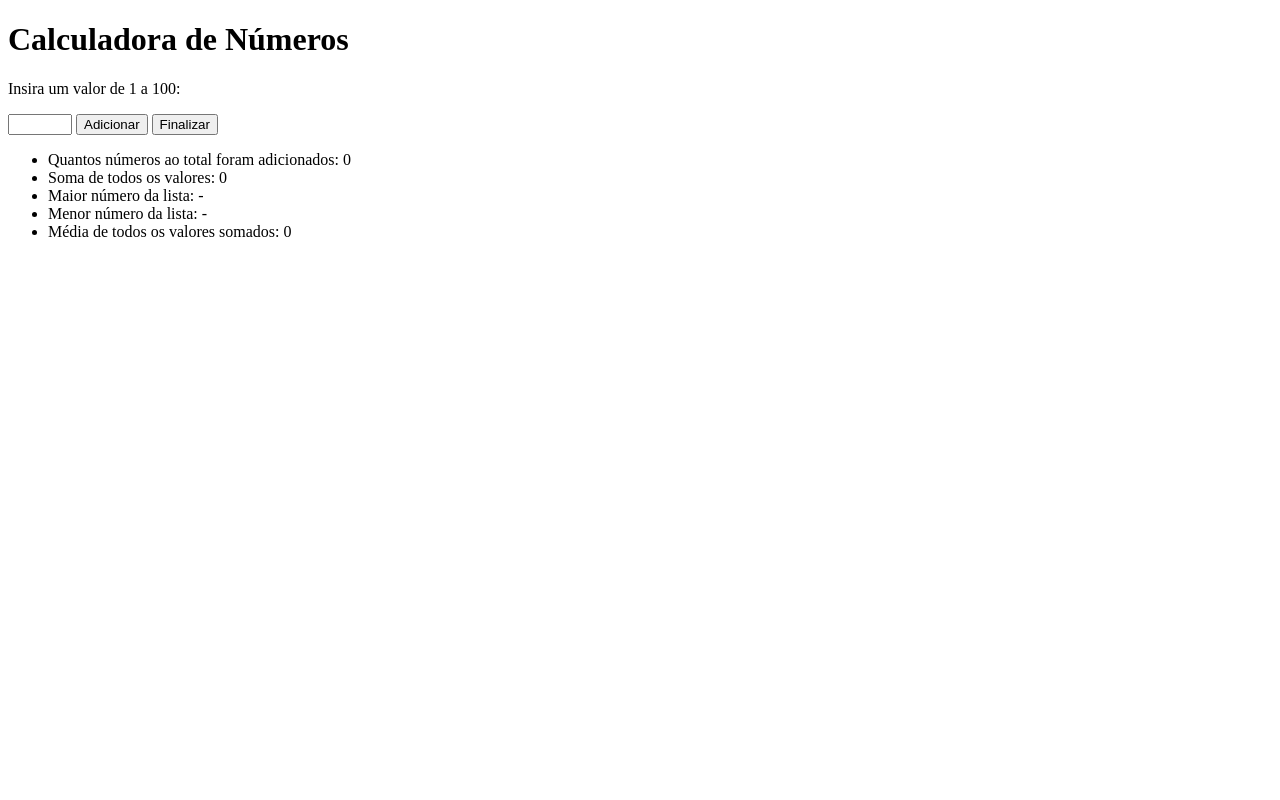
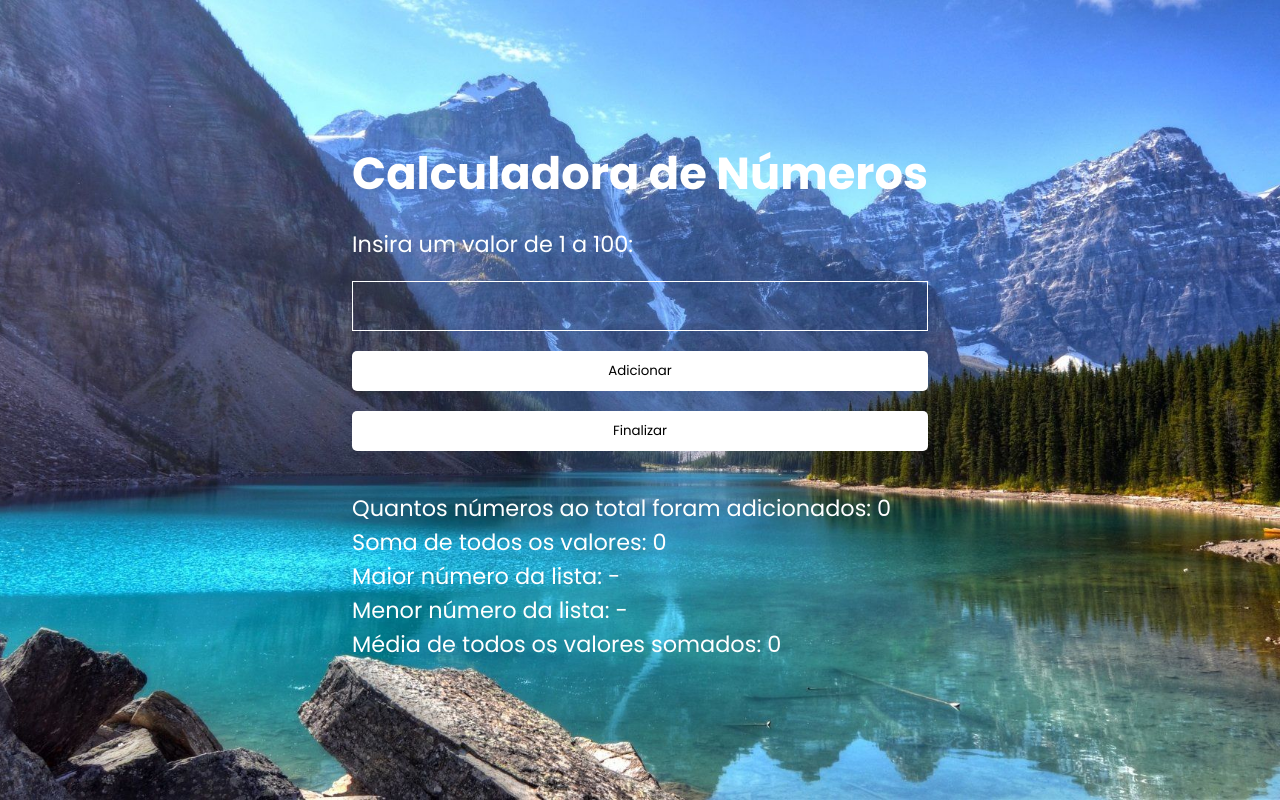
Before and after one commit to tiago-coderia/Number-List, a plain HTML site: page index.html in a window 1280 px wide. Drawn offline with Linux system fonts and the light colour scheme.

Commit message:
Ajustado

```diff
--- a/index.html
+++ b/index.html
@@ -1,21 +1,22 @@
 <!DOCTYPE html>
 <html>
+
 <head>
     <title>Calculadora de Números</title>
-
+    <link rel="stylesheet" href="style.css">
     <script src="script.js" defer></script>
 </head>
+
 <body>
+    <div class="container">
         <h1>Calculadora de Números</h1>
         <p>Insira um valor de 1 a 100:</p>
         <input type="number" id="numeroInput" min="1" max="100">
         <button onclick="adicionarNumero()">Adicionar</button>
         <button onclick="finalizar()">Finalizar</button>
-
         <ul id="listaValores">
             <!-- A lista de valores adicionados aparecerá aqui -->
         </ul>
-
         <ul id="resultado">
             <li>Quantos números ao total foram adicionados: <span id="totalNumeros">0</span></li>
             <li>Soma de todos os valores: <span id="somaValores">0</span></li>
@@ -23,7 +24,9 @@
             <li>Menor número da lista: <span id="menorNumero">-</span></li>
             <li>Média de todos os valores somados: <span id="mediaValores">0</span></li>
         </ul>
+    </div>
 
 
 </body>
+
 </html>
--- a/style.css
+++ b/style.css
@@ -1,92 +1,67 @@
+@import url('https://fonts.googleapis.com/css2?family=Poppins:wght@300;400;500;700&display=swap');
+
+
 * {
     margin: 0;
     padding: 0;
     box-sizing: border-box;
-    font-family: 'Roboto', sans-serif;
-    outline: none;
+    -webkit-font-smoothing: antialiased;
+    -moz-osx-font-smoothing: grayscale;
+    font-family: 'Poppins', sans-serif;
+
 }
 
-body{
-    background-image: url(./fundomad.jpg);
-    font: normal 15pt arial;
+body {
+    background: url('fundomar.jpg') no-repeat;
+    background-position: center center;
+    background-size: cover;
+    height: 100vh;
+    display: flex;
+    justify-content: center;
+    flex-direction: column;
+    align-items: center;
+    font-size: 1.4rem;
+    font-family: 'Poppins', sans-serif;
+    color: white
 }
 
-
-header{
-    width: 400px;
-    background: rgba(66, 154, 189, 0.534);
-    margin: 50px auto;
-    color: rgb(245, 244, 244);
-    text-align: center;
-    box-shadow: 7px 7px 7px rgba(0, 0, 0, 0.322);
-    border-radius: 5px;
+ul,
+li,
+a {
+    text-decoration: none;
+    list-style: none;
 }
 
-section{
-    background: rgba(255, 255, 255, 0.349);
-    color: rgb(0, 0, 0);
-    width: 700px;
-    padding: 10px;
-    margin: 56px auto;
-    border-radius: 15px;
-    box-shadow: 7px 7px 7px rgba(0, 0, 0, 0.199);
+button {
+    background: white;
+    color: black;
+    padding: 10px 20px;
+    min-width: 200px;
+    border: 0;
+    border-radius: 5px;
+    width: 100%;
+    transition: 0.5s ease all;
+
+    &:hover {
+        background: black;
+        color: white;
+        cursor: pointer;
+    }
 }
 
-footer{
-    color: rgb(255, 255, 255);
-    text-align: center;
-    background: rgba(66, 154, 189, 0.534);
-    width: 200px;
-    margin: auto;
-    box-shadow: 7px 7px 7px rgba(0, 0, 0, 0.212);
+input {
+    width: 100%;
+    height: 50px;
+    font-size: 20px;
+    padding: 10px;
+    background: transparent;
+    border: 1px solid white;
+    color: white;
 }
 
-#lista{
-    width: 160px;
-    margin-top: 10px;
-    background: rgba(255, 255, 255, 0.349);
-    padding: 5px;
+.container {
+    max-width: 800px;
+    display: flex;
+    flex-direction: column;
+    gap: 20px;
 }
-
-#msg{
-    margin: 5px 5px;
-}
-
-#res{
-    margin-left: 5px;
-    margin-top: 10px;
-}
-
-#txtn{
-    outline: none;
-    padding: 5px;
-    border-radius: 5px;
-    background: rgba(255, 255, 255, 0.349);
-    border: none
-}
-
-#add{
-    border-radius: 5px;
-    width: 100px;
-    height: 25px;
-    background-color: rgba(255, 255, 255, 0.349);
-    border: none;
-}
-
-#add:hover{
-    opacity: 0.7;
-    cursor: pointer;
-}
-
-#fim{
-    border-radius: 5px;
-    width: 100px;
-    height: 25px;
-    background-color: rgba(255, 255, 255, 0.349);
-    border: none;
-}
-
-#fim:hover{
-    opacity: 0.7;
-    cursor: pointer;
-}
```
Also changed, not shown: fundomar.jpg (renamed from fundomad.jpg). Lines whose indentation alone changed are shown as unchanged.
